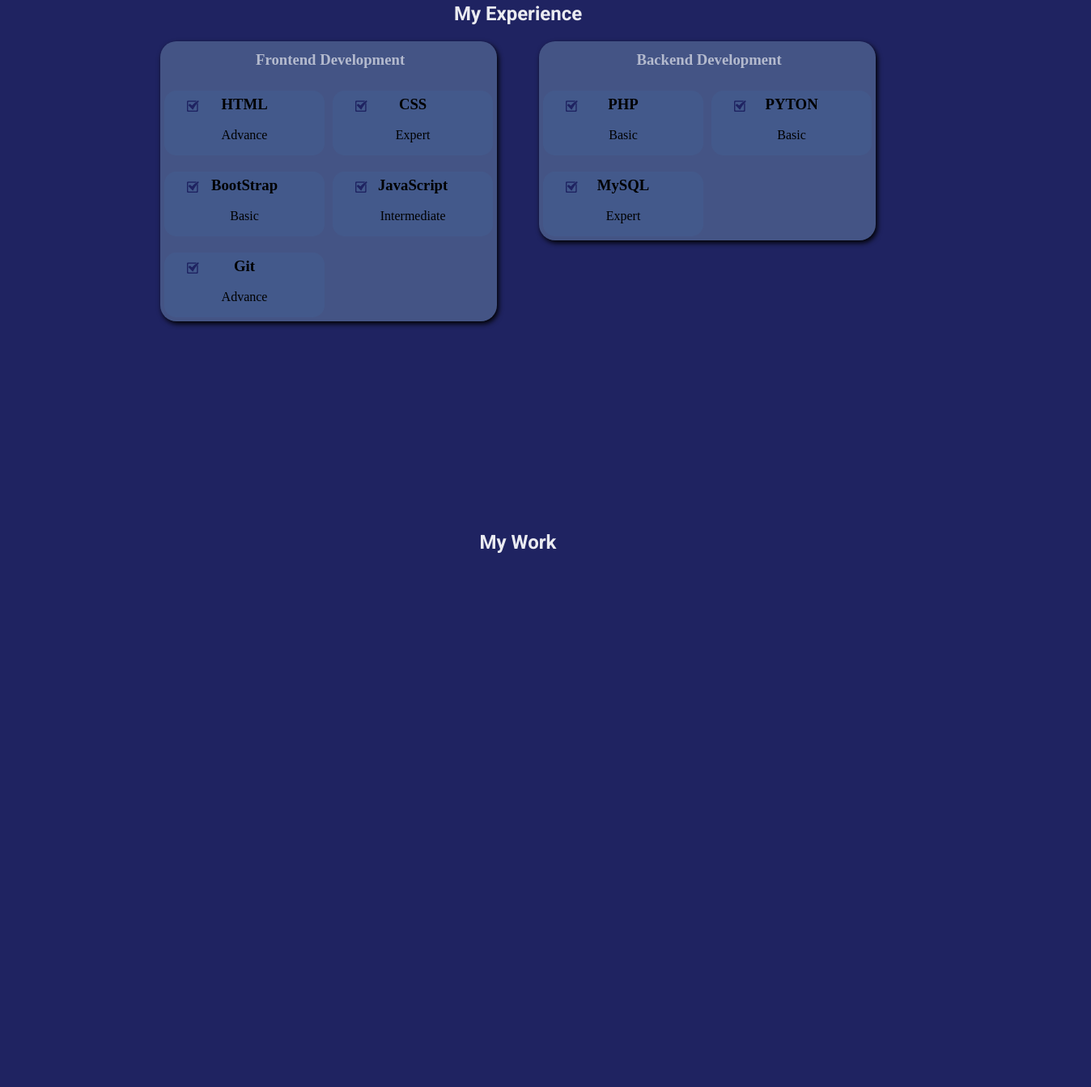
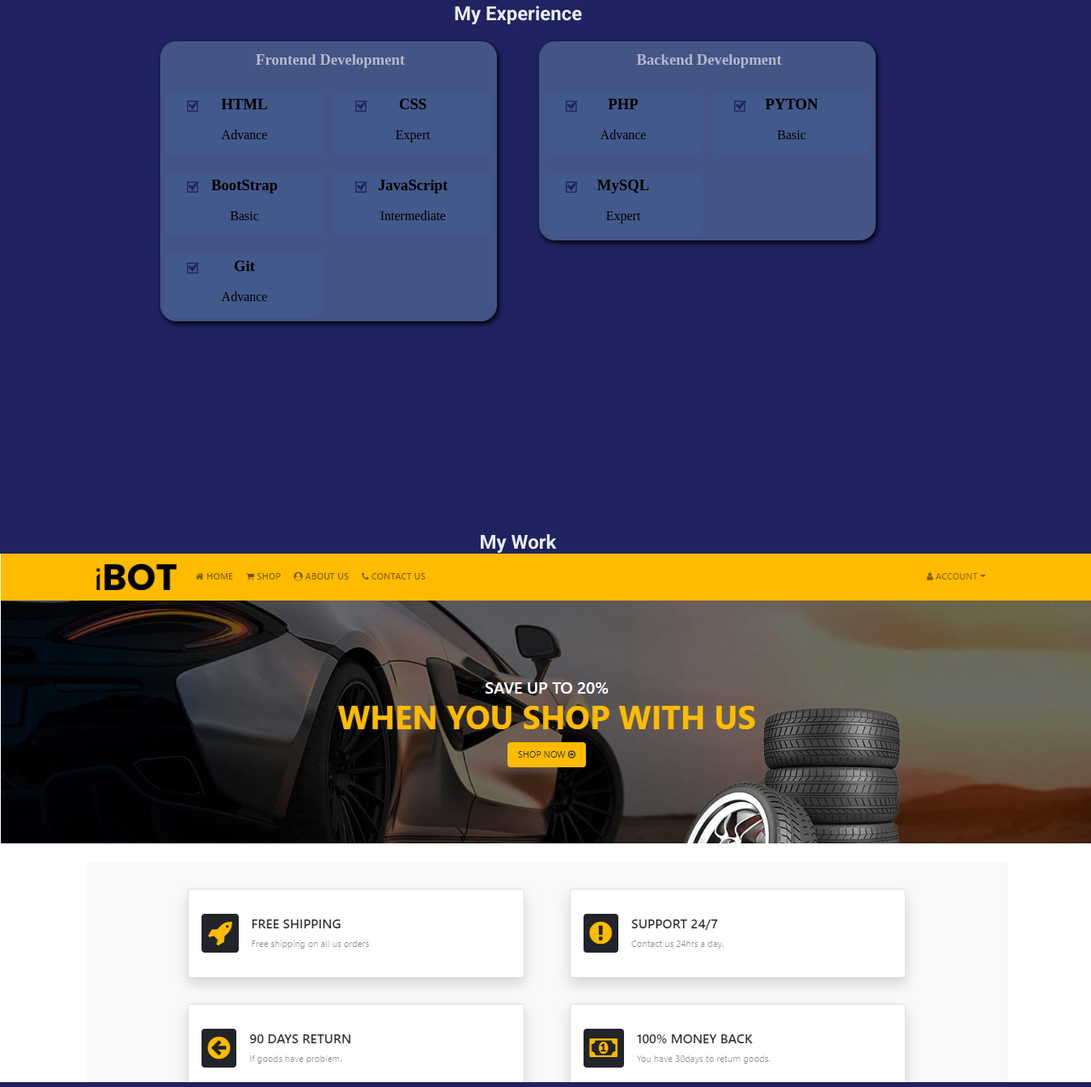
Before and after one commit to thisismatthew5/thisismatthew5, a plain HTML site: page index.html in a window 1280 px wide. Shown: the part 1633-2976 px from the top of the page at 81% size, 1348 px wide, since content can reach past the window. Drawn offline with nearby package versions, Linux system fonts and the light colour scheme.

Commit message:
ibotwork

```diff
--- a/index.html
+++ b/index.html
@@ -151,7 +151,7 @@
 						<div class="back">
 							<i class="icofont-tick-boxed"></i>
 							<h3>PHP</h3><br>
-							<span>Basic</span>
+							<span>Advance</span>
 						</div>
 						<div class="back">
 							<i class="icofont-tick-boxed"></i>
@@ -173,7 +173,7 @@
 		<h2>My Work</h2>
 		<div class="workfull">
 			<div class="workdata">
-
+				<a href="https://www.ibotsterling.com/"><img src="images/ibot.png"></a>
 			</div>
 			<div class="workdata">
 
```
Also changed, not shown: images/ibot.png (added).
